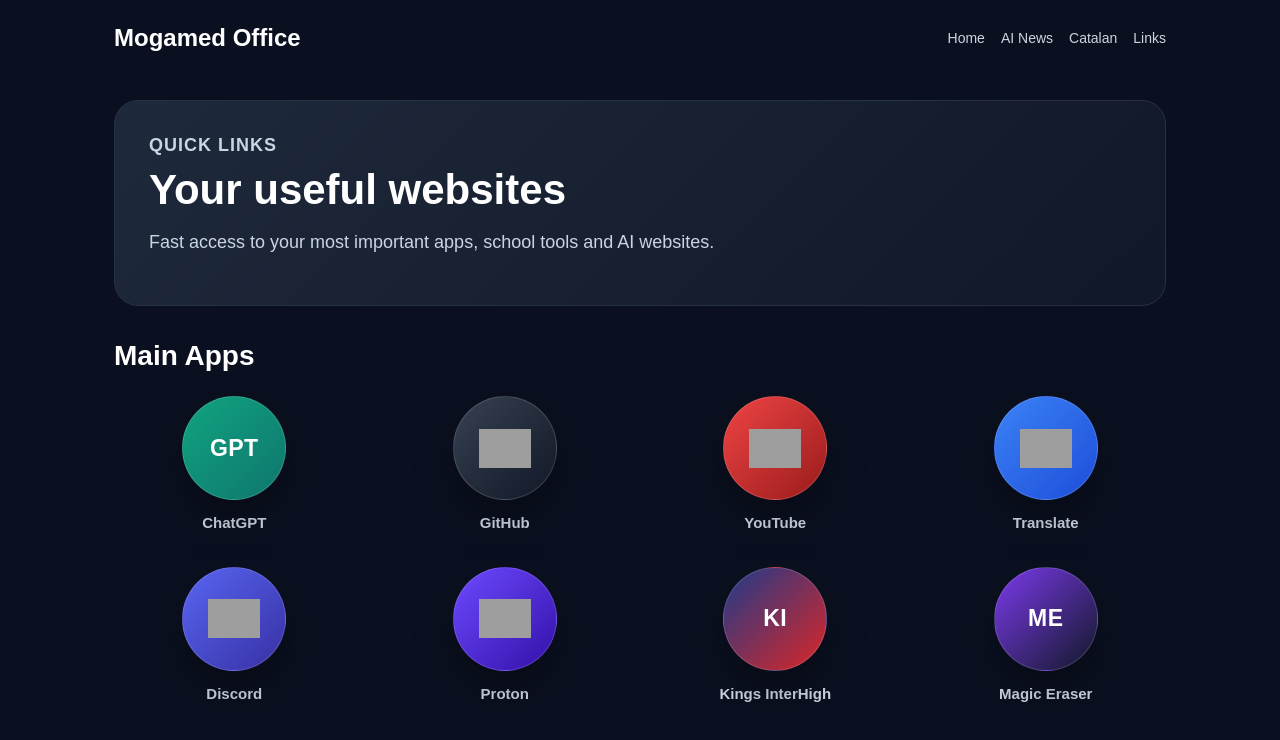
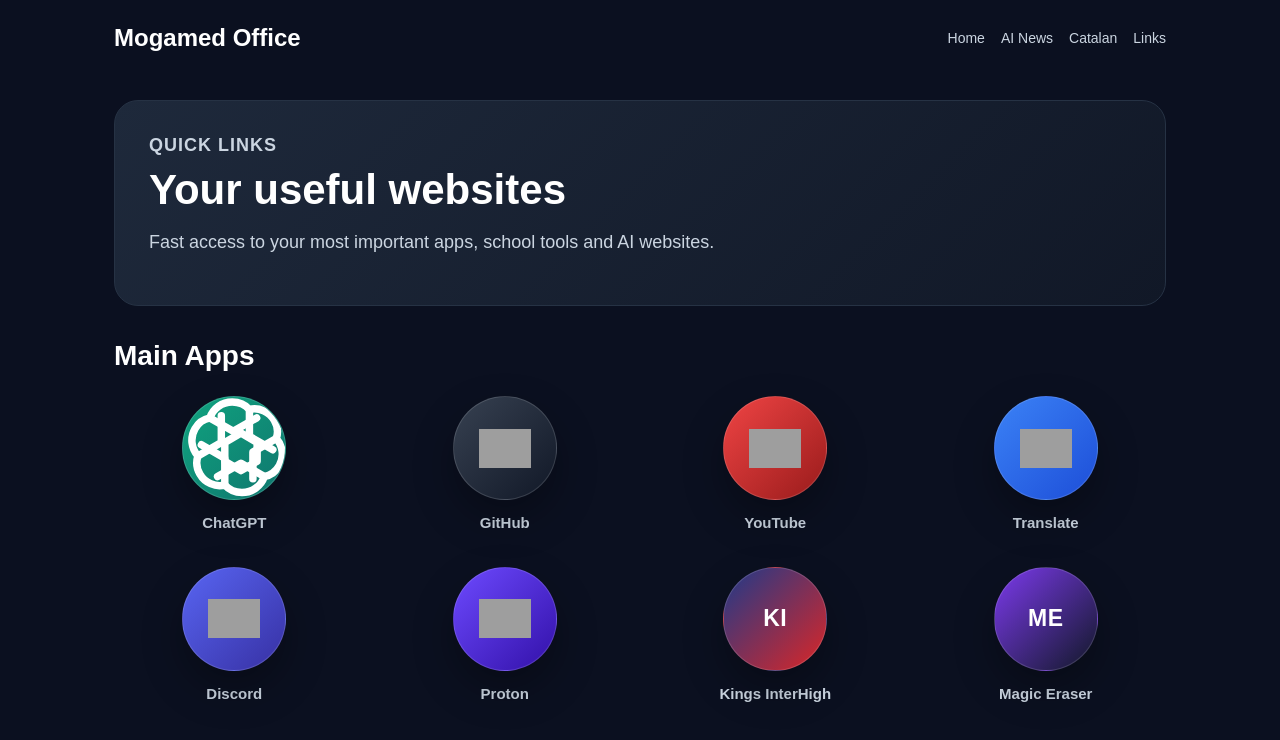
Before and after one commit to ilovepiton/Mogamed, a plain HTML site: page pages/links.html in a window 1280 px wide. Drawn offline with Linux system fonts and the light colour scheme; grey boxes are pictures that could not be loaded.

Commit message:
Update links.html

```diff
--- a/pages/links.html
+++ b/pages/links.html
@@ -32,10 +32,21 @@
       <h2>Main Apps</h2>
 
       <div class="app-circle-grid">
-      <a class="circle-app" href="https://chat.openai.com" target="_blank">
-        <div class="circle-app-icon chatgpt-icon">GPT</div>
-        <span>ChatGPT</span>
-      </a>
+        <a class="circle-app" href="https://chat.openai.com" target="_blank">
+          <div class="circle-app-icon chatgpt-icon">
+            <svg class="chatgpt-logo" viewBox="0 0 41 41" fill="none" xmlns="http://www.w3.org/2000/svg">
+              <path d="M37.5 16.7c.8-2.4.5-5.1-.8-7.3-2-3.5-6.1-5.3-10-4.4C25 3.1 22.5 2 19.8 2c-4.1 0-7.7 2.6-9 6.4-2.5.5-4.7 2.1-6 4.4-2 3.5-1.5 7.9 1.2 10.9-.8 2.4-.5 5.1.8 7.3 2 3.5 6.1 5.3 10 4.4 1.7 1.9 4.2 3 6.9 3 4.1 0 7.7-2.6 9-6.4 2.5-.5 4.7-2.1 6-4.4 2-3.5 1.5-7.9-1.2-10.9Z" stroke="white" stroke-width="3" stroke-linecap="round" stroke-linejoin="round"/>
+              <path d="M16.8 35.4V24.6l-9.4-5.4" stroke="white" stroke-width="3" stroke-linecap="round" stroke-linejoin="round"/>
+              <path d="M6 23.7l9.4-5.4V7.5" stroke="white" stroke-width="3" stroke-linecap="round" stroke-linejoin="round"/>
+              <path d="M10.8 8.4l9.4 5.4 9.4-5.4" stroke="white" stroke-width="3" stroke-linecap="round" stroke-linejoin="round"/>
+              <path d="M26.7 5v10.8l9.4 5.4" stroke="white" stroke-width="3" stroke-linecap="round" stroke-linejoin="round"/>
+              <path d="M37.5 16.7l-9.4 5.4v10.8" stroke="white" stroke-width="3" stroke-linecap="round" stroke-linejoin="round"/>
+              <path d="M32.7 32l-9.4-5.4-9.4 5.4" stroke="white" stroke-width="3" stroke-linecap="round" stroke-linejoin="round"/>
+              <path d="M16.8 18.3l6.5-3.8 6.5 3.8v7.5l-6.5 3.8-6.5-3.8v-7.5Z" stroke="white" stroke-width="3" stroke-linecap="round" stroke-linejoin="round"/>
+            </svg>
+          </div>
+          <span>ChatGPT</span>
+        </a>
 
         <a class="circle-app" href="https://github.com" target="_blank">
           <div class="circle-app-icon logo-icon github-icon">
```
